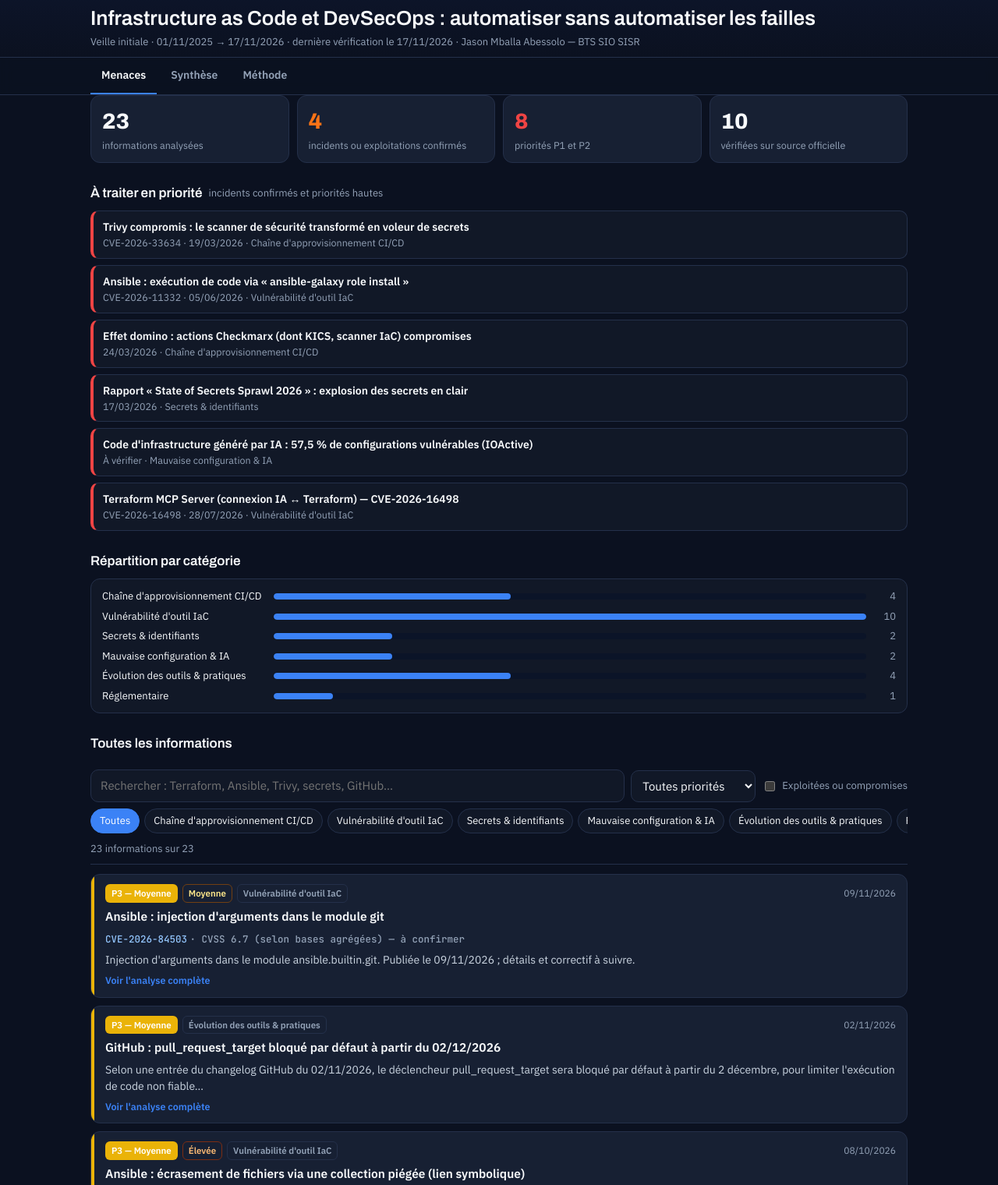
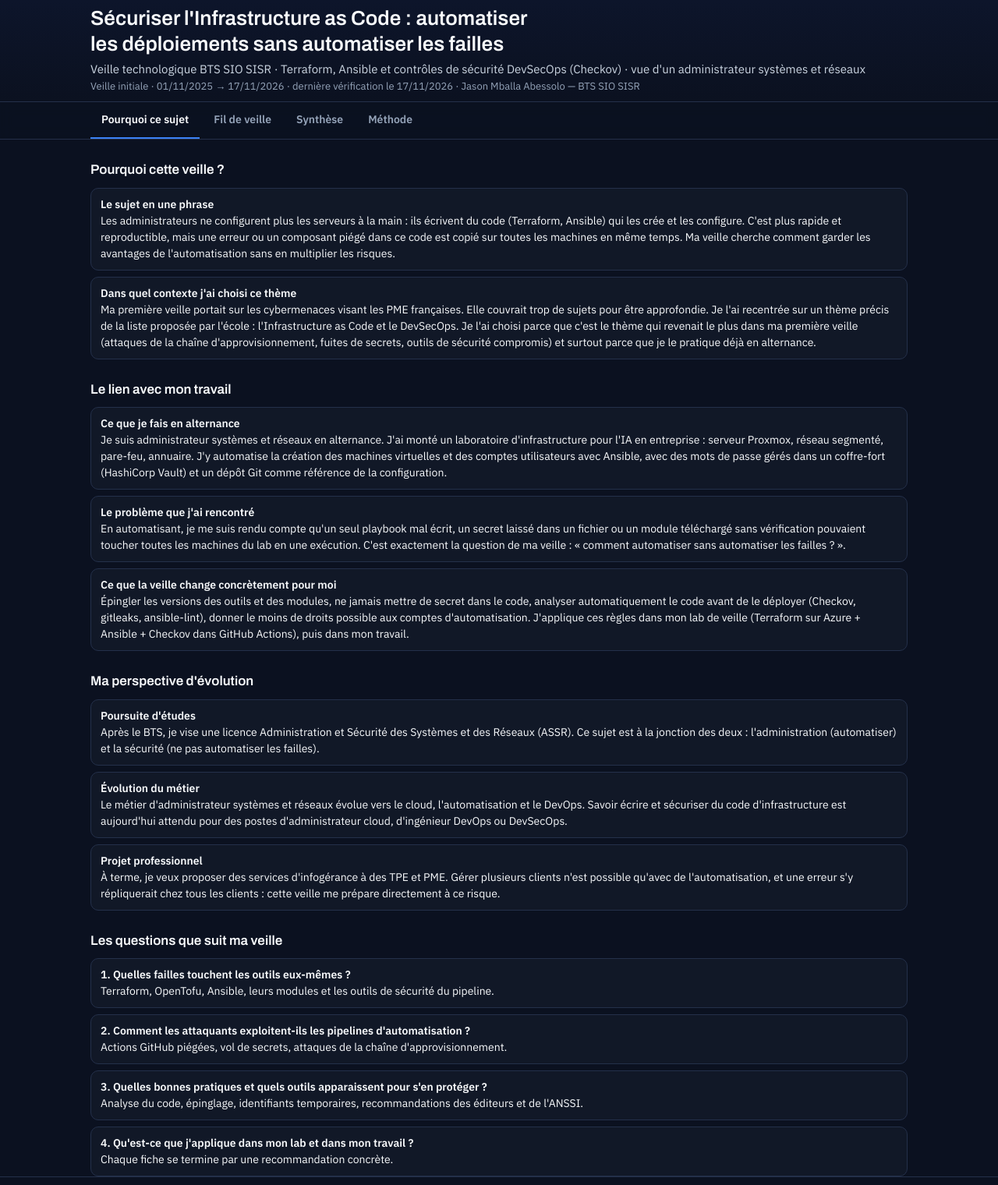
Before and after one commit to jokerwinFR/techwatch, a plain HTML site: page index.html in a window 1280 px wide. Shown: the part 64-1584 px from the top of the page at 78% size. Drawn offline with Linux system fonts and the light colour scheme.

Commit message:
TECHWATCH : nouveau titre et onglet « Pourquoi ce sujet »
Co-Authored-By: Claude Opus 5.5 <noreply@anthropic.com>
Claude-Session: https://claude.ai/code/session_017cYqExCcucmitWVQqQ56JP

```diff
--- a/index.html
+++ b/index.html
@@ -4,7 +4,7 @@
 <meta charset="utf-8">
 <meta name="viewport" content="width=device-width, initial-scale=1">
 <meta name="theme-color" content="#0B1120">
-<title>TECHWATCH — Veille IaC & DevSecOps</title>
+<title>TECHWATCH — Sécuriser l'Infrastructure as Code</title>
 <link rel="preconnect" href="https://fonts.googleapis.com">
 <link rel="preconnect" href="https://fonts.gstatic.com" crossorigin>
 <link href="https://fonts.googleapis.com/css2?family=Archivo:wght@600;800&family=IBM+Plex+Sans:wght@400;500;600&family=JetBrains+Mono:wght@500&display=swap" rel="stylesheet">
@@ -114,19 +114,51 @@ footer{color:var(--muted);font-size:12.5px;border-top:1px solid var(--line);padd
 <header>
   <div class="wrap">
     <div class="brand"><span class="logo">TECH<b>WATCH</b></span><span class="slogan">Understand the tech. Stay ahead.</span></div>
-    <h1>Infrastructure as Code et DevSecOps : automatiser sans automatiser les failles</h1>
+    <h1>Sécuriser l'Infrastructure as Code : automatiser les déploiements sans automatiser les failles</h1>
+    <p style="margin:6px 0 0;color:#CBD5E1;font-size:15px">Veille technologique BTS SIO SISR · Terraform, Ansible et contrôles de sécurité DevSecOps (Checkov) · vue d'un administrateur systèmes et réseaux</p>
     <div class="meta">Veille initiale · 01/11/2025 → 17/11/2026 · dernière vérification le 17/11/2026 · Jason Mballa Abessolo — BTS SIO SISR</div>
   </div>
 </header>
 <nav class="tabs" aria-label="Sections">
   <div class="wrap">
-    <a href="#menaces" data-view="menaces">Menaces</a>
+    <a href="#contexte" data-view="contexte">Pourquoi ce sujet</a>
+    <a href="#menaces" data-view="menaces">Fil de veille</a>
     <a href="#synthese" data-view="synthese">Synthèse</a>
     <a href="#methode" data-view="methode">Méthode</a>
   </div>
 </nav>
 
 <main class="wrap">
+  <section id="v-contexte" hidden>
+    <div class="sec-title">Pourquoi cette veille ?</div>
+    <div class="legend">
+      <div><b>Le sujet en une phrase</b>Les administrateurs ne configurent plus les serveurs à la main : ils écrivent du code (Terraform, Ansible) qui les crée et les configure. C'est plus rapide et reproductible, mais une erreur ou un composant piégé dans ce code est copié sur toutes les machines en même temps. Ma veille cherche comment garder les avantages de l'automatisation sans en multiplier les risques.</div>
+      <div><b>Dans quel contexte j'ai choisi ce thème</b>Ma première veille portait sur les cybermenaces visant les PME françaises. Elle couvrait trop de sujets pour être approfondie. Je l'ai recentrée sur un thème précis de la liste proposée par l'école : l'Infrastructure as Code et le DevSecOps. Je l'ai choisi parce que c'est le thème qui revenait le plus dans ma première veille (attaques de la chaîne d'approvisionnement, fuites de secrets, outils de sécurité compromis) et surtout parce que je le pratique déjà en alternance.</div>
+    </div>
+
+    <div class="sec-title">Le lien avec mon travail</div>
+    <div class="legend">
+      <div><b>Ce que je fais en alternance</b>Je suis administrateur systèmes et réseaux en alternance. J'ai monté un laboratoire d'infrastructure pour l'IA en entreprise : serveur Proxmox, réseau segmenté, pare-feu, annuaire. J'y automatise la création des machines virtuelles et des comptes utilisateurs avec Ansible, avec des mots de passe gérés dans un coffre-fort (HashiCorp Vault) et un dépôt Git comme référence de la configuration.</div>
+      <div><b>Le problème que j'ai rencontré</b>En automatisant, je me suis rendu compte qu'un seul playbook mal écrit, un secret laissé dans un fichier ou un module téléchargé sans vérification pouvaient toucher toutes les machines du lab en une exécution. C'est exactement la question de ma veille : « comment automatiser sans automatiser les failles ? ».</div>
+      <div><b>Ce que la veille change concrètement pour moi</b>Épingler les versions des outils et des modules, ne jamais mettre de secret dans le code, analyser automatiquement le code avant de le déployer (Checkov, gitleaks, ansible-lint), donner le moins de droits possible aux comptes d'automatisation. J'applique ces règles dans mon lab de veille (Terraform sur Azure + Ansible + Checkov dans GitHub Actions), puis dans mon travail.</div>
+    </div>
+
+    <div class="sec-title">Ma perspective d'évolution</div>
+    <div class="legend">
+      <div><b>Poursuite d'études</b>Après le BTS, je vise une licence Administration et Sécurité des Systèmes et des Réseaux (ASSR). Ce sujet est à la jonction des deux : l'administration (automatiser) et la sécurité (ne pas automatiser les failles).</div>
+      <div><b>Évolution du métier</b>Le métier d'administrateur systèmes et réseaux évolue vers le cloud, l'automatisation et le DevOps. Savoir écrire et sécuriser du code d'infrastructure est aujourd'hui attendu pour des postes d'administrateur cloud, d'ingénieur DevOps ou DevSecOps.</div>
+      <div><b>Projet professionnel</b>À terme, je veux proposer des services d'infogérance à des TPE et PME. Gérer plusieurs clients n'est possible qu'avec de l'automatisation, et une erreur s'y répliquerait chez tous les clients : cette veille me prépare directement à ce risque.</div>
+    </div>
+
+    <div class="sec-title">Les questions que suit ma veille</div>
+    <div class="legend">
+      <div><b>1. Quelles failles touchent les outils eux-mêmes ?</b>Terraform, OpenTofu, Ansible, leurs modules et les outils de sécurité du pipeline.</div>
+      <div><b>2. Comment les attaquants exploitent-ils les pipelines d'automatisation ?</b>Actions GitHub piégées, vol de secrets, attaques de la chaîne d'approvisionnement.</div>
+      <div><b>3. Quelles bonnes pratiques et quels outils apparaissent pour s'en protéger ?</b>Analyse du code, épinglage, identifiants temporaires, recommandations des éditeurs et de l'ANSSI.</div>
+      <div><b>4. Qu'est-ce que j'applique dans mon lab et dans mon travail ?</b>Chaque fiche se termine par une recommandation concrète.</div>
+    </div>
+  </section>
+
   <section id="v-menaces">
     <div class="kpis" id="kpis"></div>
     <div class="sec-title">À traiter en priorité <small>incidents confirmés et priorités hautes</small></div>
@@ -265,7 +297,7 @@ document.getElementById("urgent").addEventListener("click", e => { const b = e.t
 document.getElementById("synth").innerHTML = D.synth.map(s => `<div class="sblock"><h3>${esc(s.t)}</h3><p>${esc(s.b)}</p></div>`).join("");
 
 // Routing
-function route(){ const v = (location.hash||"#menaces").slice(1); const ok = ["menaces","synthese","methode"].includes(v) ? v : "menaces";
+function route(){ const v = (location.hash||"#contexte").slice(1); const ok = ["contexte","menaces","synthese","methode"].includes(v) ? v : "contexte";
   document.querySelectorAll("main>section").forEach(s => s.hidden = s.id !== "v-"+ok);
   document.querySelectorAll("nav.tabs a").forEach(a => { if (a.dataset.view===ok) a.setAttribute("aria-current","page"); else a.removeAttribute("aria-current"); }); }
 window.addEventListener("hashchange", route); route();
```
